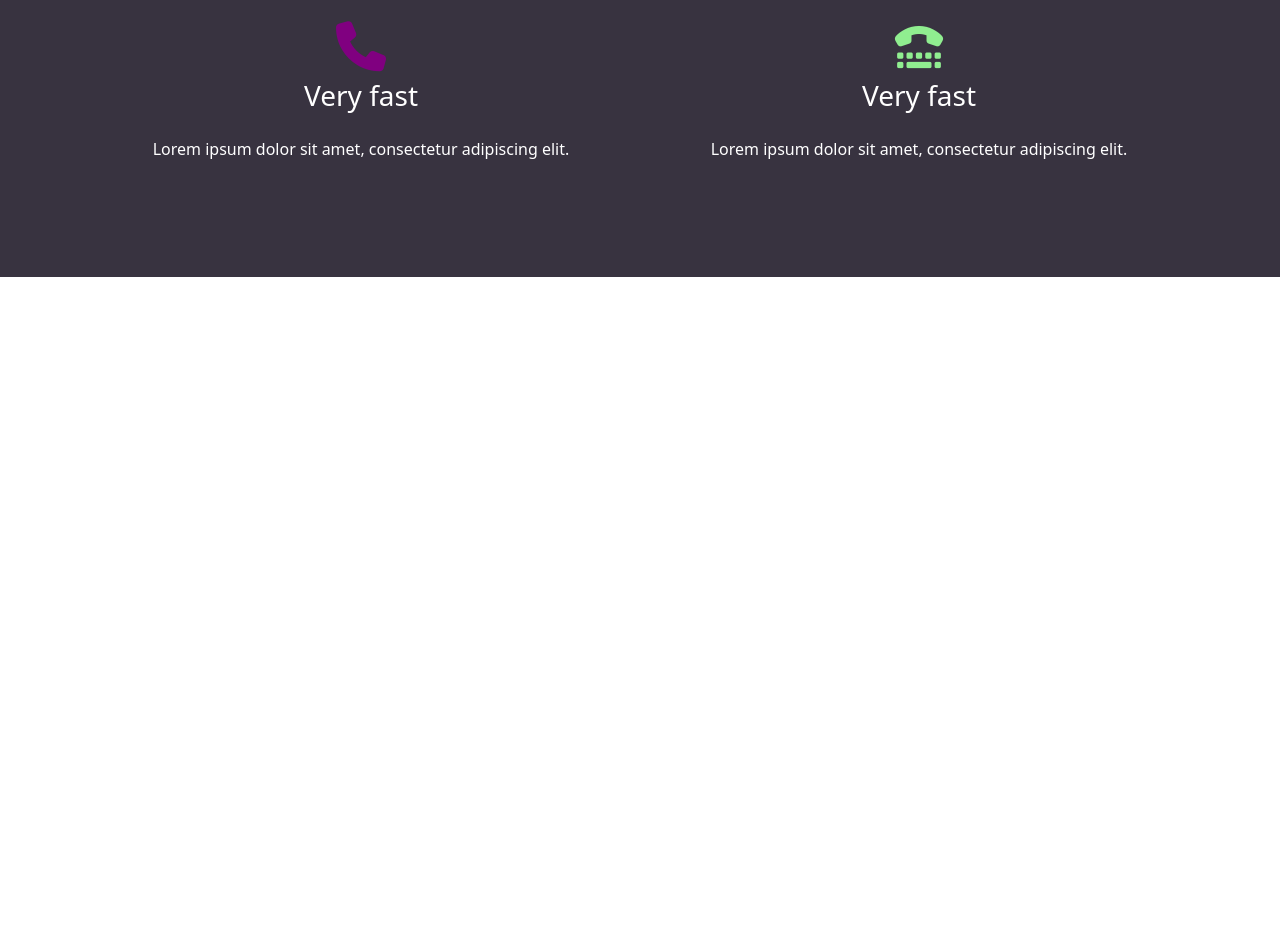
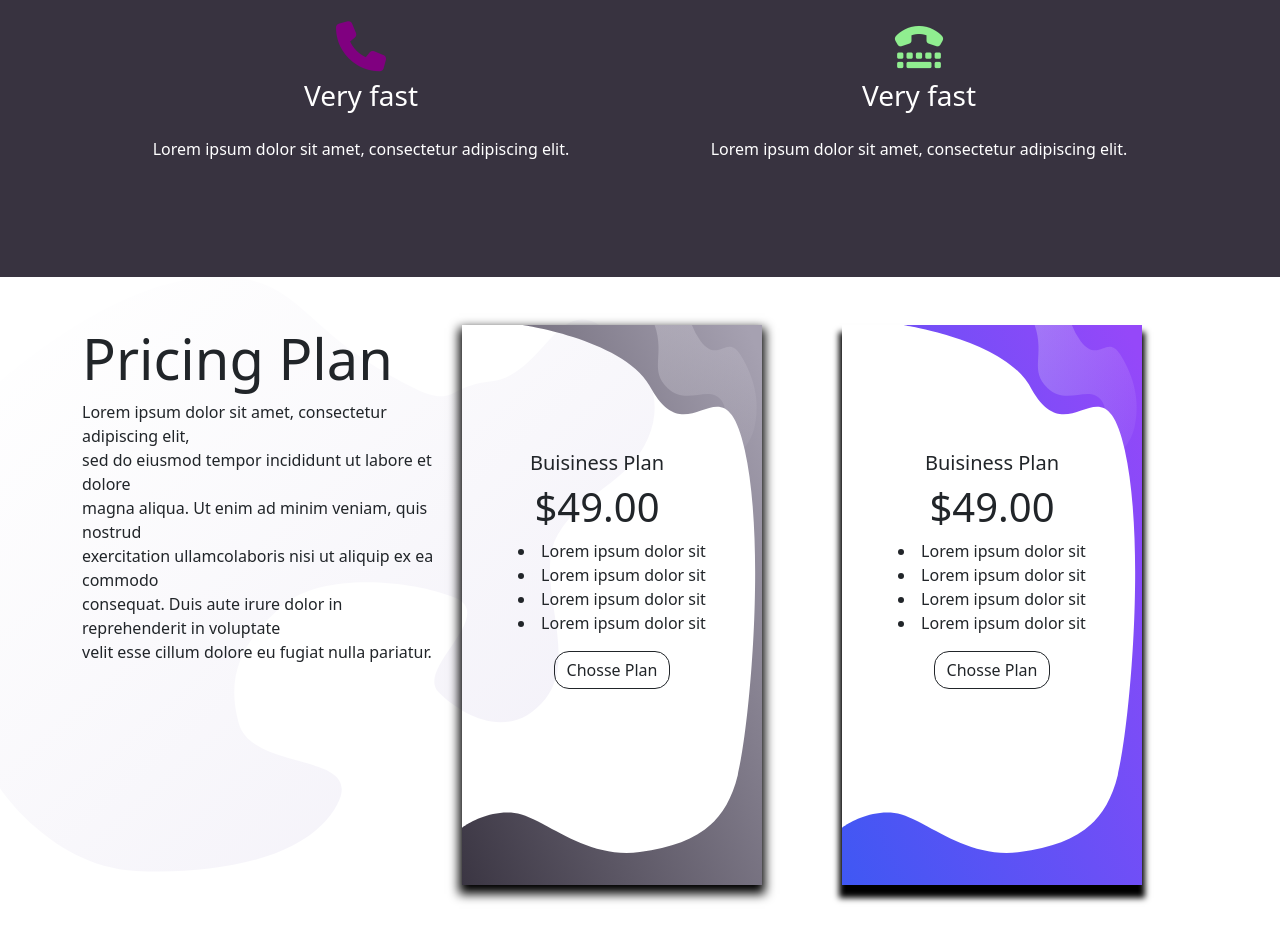
Before and after one commit to hmoustaphaousmane/responsive-website-with-html-css-and-bootstrap, a plain HTML site: page index.html in a window 1280 px wide. Shown: the part 2986-3919 px from the top of the page. Before the commit the page ends 3263 px from the top, so only its background shows below. Drawn offline with nearby package versions, Linux system fonts and the light colour scheme.

Commit message:
feat: add pricing section

```diff
--- a/css/responsive.css
+++ b/css/responsive.css
@@ -27,6 +27,11 @@
     #container-home {
         padding-top: 10vh;
     }
+
+    .pricing-table {
+        width: 80vw;
+        /* height: 560px; */
+    }
 }
 
 @media (min-height: 0px) and (max-width: 160.1) {
@@ -42,3 +47,15 @@
         font-size: 24px;
     }
 }
+
+@media (min-height: 992px) {
+    #pricing-table-1 {
+        width: 80vw;
+        transform: translateX(70px);
+    }
+
+    #pricing-table-2 {
+        width: 80vw;
+        transform: translateY(70px);
+    }
+}
--- a/css/style.css
+++ b/css/style.css
@@ -67,3 +67,26 @@ body {
     padding: 100px 0;
     background-color: #383340;
 }
+
+/* .pricing {
+    background-image: url("../images/pattern_1.svg");
+} */
+
+.pricing-table {
+    width: 300px;
+    height: 560px;
+}
+
+#pricing-table-1 {
+    background-image: url("../images/pricing-pattern-grayscale.svg");
+    box-shadow: 0 6px 10px 3px black;
+}
+
+#pricing-table-2 {
+    background-image: url("../images/pricing-pattern.svg");
+    box-shadow: 0 10px 6px 3px black;
+}
+
+.pricing-head {
+    padding-top: 42%;
+}
--- a/index.html
+++ b/index.html
@@ -196,6 +196,77 @@
             </div>
     </section>
 
+    <section class="pricing pt-5" style="background-image: url(images/pattern_1.svg);">
+        <div class="container">
+            <div class="row">
+                <div class="col mb-5 mb-lg-0">
+                    <h1 class="display-4">Pricing Plan</h1>
+                    <p>
+                        Lorem ipsum dolor sit amet, consectetur adipiscing elit, <br>
+                        sed do eiusmod tempor incididunt ut labore et dolore <br>
+                        magna aliqua. Ut enim ad minim veniam, quis nostrud <br>
+                        exercitation ullamcolaboris nisi ut aliquip ex ea commodo <br>
+                        consequat. Duis aute irure dolor in reprehenderit in voluptate <br>
+                        velit esse cillum dolore eu fugiat nulla pariatur.
+                    </p>
+                </div>
+                <div class="col text-center mb-5">
+                    <div class="pricing-table" id="pricing-table-1">
+                        <div class="pricing-item">
+                            <div class="pricing-head" style="margin-left: -10%;">
+                                <h5>Buisiness Plan</h5>
+                                <h1>$49.00</h1>
+                            </div>
+                            <div class="pricing-body">
+                                <dl>
+                                    <li>Lorem ipsum dolor sit</li>
+                                    <li>Lorem ipsum dolor sit</li>
+                                    <li>Lorem ipsum dolor sit</li>
+                                    <li>Lorem ipsum dolor sit</li>
+                                </dl>
+                            </div>
+                            <a href="#" class="btn btn-outline-dark" style="border-radius: 15px;">Chosse Plan</a>
+                        </div>
+                    </div>
+                </div>
+                <div class="col text-center mb-5">
+                    <div class="pricing-table" id="pricing-table-2">
+                        <div class="pricing-item">
+                            <div class="pricing-head">
+                                <h5>Buisiness Plan</h5>
+                                <h1>$49.00</h1>
+                            </div>
+                            <div class="pricing-body">
+                                <dl>
+                                    <li>Lorem ipsum dolor sit</li>
+                                    <li>Lorem ipsum dolor sit</li>
+                                    <li>Lorem ipsum dolor sit</li>
+                                    <li>Lorem ipsum dolor sit</li>
+                                </dl>
+                            </div>
+                            <a href="#" class="btn btn-outline-dark" style="border-radius: 15px;">Chosse Plan</a>
+                        </div>
+                    </div>
+                </div>
+                <!-- <div class="col text center-mb-5" id="pricing-table-2">
+                    <div class="pricing-head">
+                        <h5>Buisiness Plan</h5>
+                        <h1>$49.00</h1>
+                    </div>
+                    <div class="pricing-body">
+                        <dl>
+                            <li>Lorem ipsum dolor sit</li>
+                            <li>Lorem ipsum dolor sit</li>
+                            <li>Lorem ipsum dolor sit</li>
+                            <li>Lorem ipsum dolor sit</li>
+                        </dl>
+                    </div>
+                    <a href="#" class="btn btn-outline-dark" style="border-radius: 15px;">Chosse Plan</a>
+                </div> -->
+            </div>
+        </div>
+    </section>
+
     <script src="https://cdn.jsdelivr.net/npm/bootstrap@5.3.5/dist/js/bootstrap.bundle.min.js"
         integrity="sha384-k6d4wzSIapyDyv1kpU366/PK5hCdSbCRGRCMv+eplOQJWyd1fbcAu9OCUj5zNLiq"
         crossorigin="anonymous"></script>
```
Also changed, not shown: images/pricing-pattern-grayscale.svg (added), images/pricing-pattern.svg (added).
